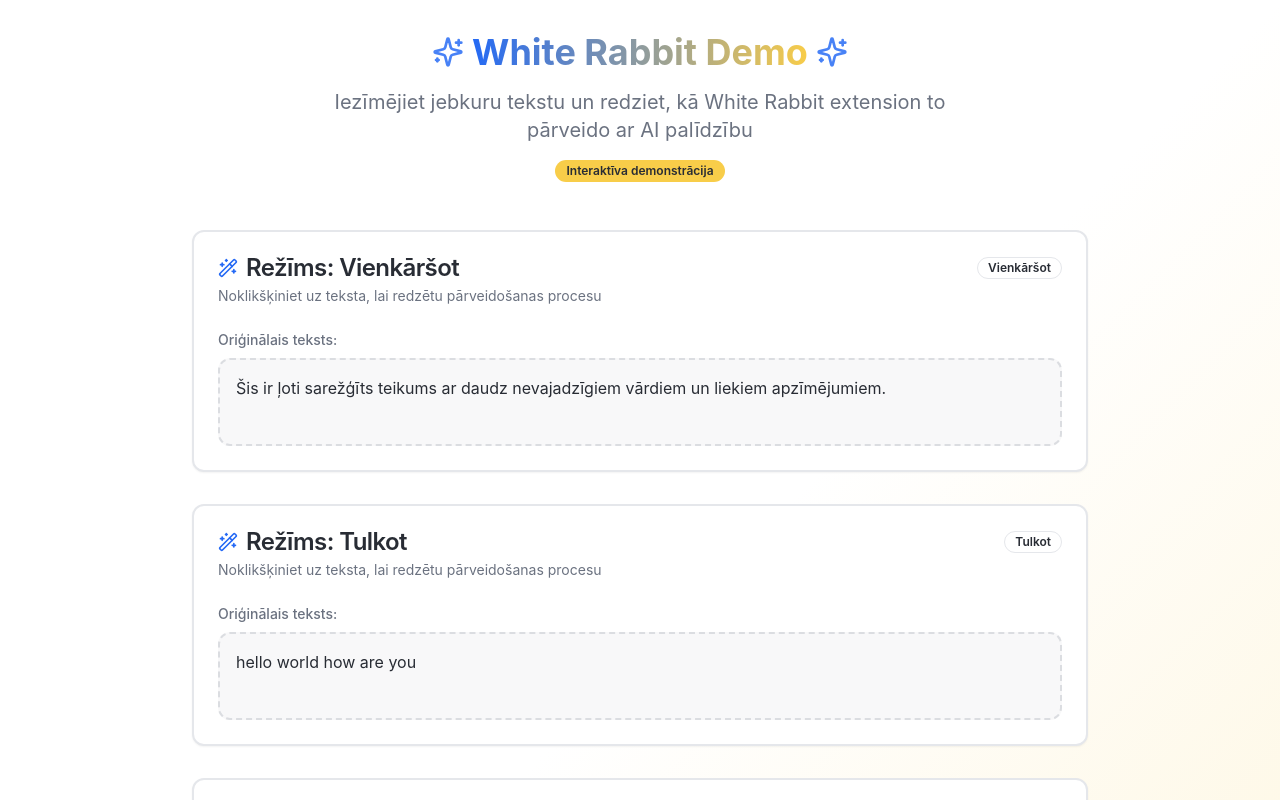
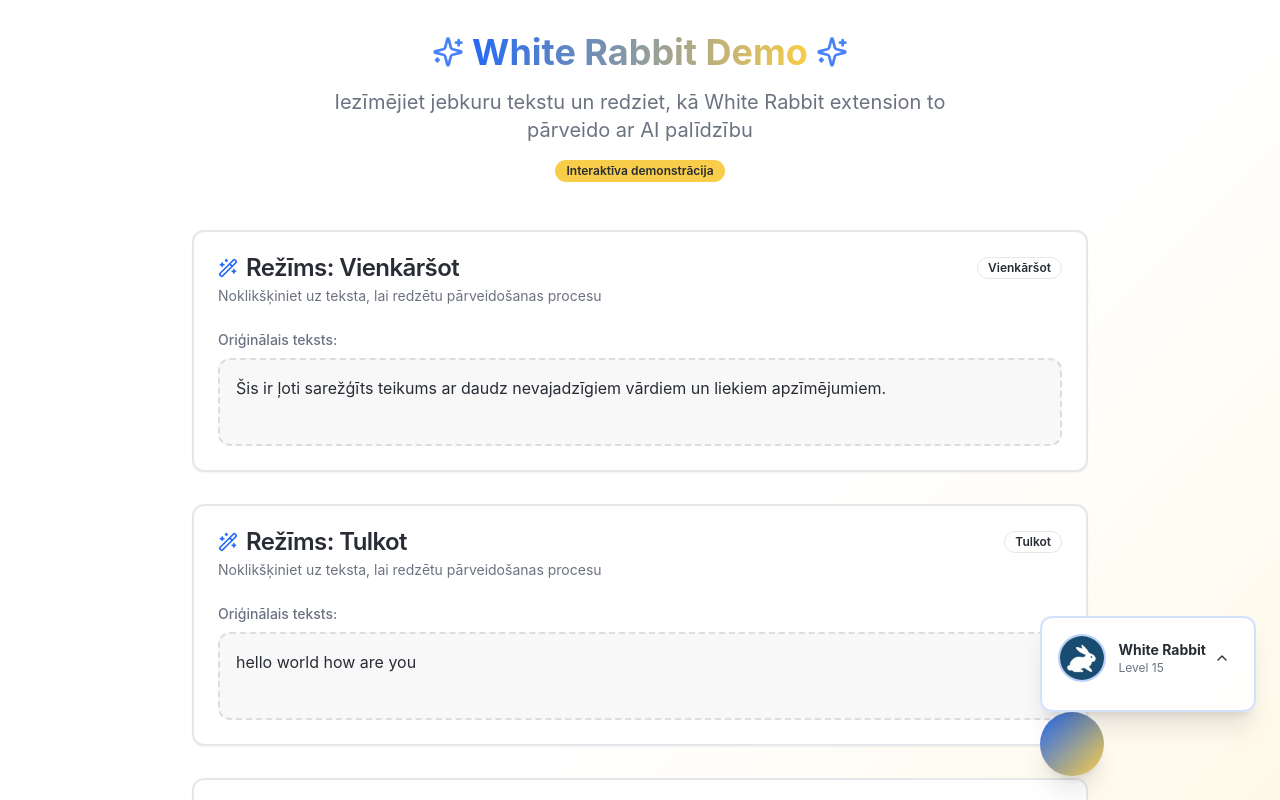
Before and after one commit to hotabics/rabbit-rewriter-rewards, a React (Vite) app: page /demo in a window 1280 px wide. Shown: the top 800 px of the page. Built offline with nearby package versions, Linux system fonts and the light colour scheme; the HTML template or start-up script is replaced by a standard one.

Commit message:
Add White Rabbit icon to all pages

```diff
--- a/src/App.tsx
+++ b/src/App.tsx
@@ -3,6 +3,7 @@ import { Toaster as Sonner } from "@/components/ui/sonner";
 import { TooltipProvider } from "@/components/ui/tooltip";
 import { QueryClient, QueryClientProvider } from "@tanstack/react-query";
 import { BrowserRouter, Routes, Route } from "react-router-dom";
+import WhiteRabbitWidget from "@/components/WhiteRabbitWidget";
 import Index from "./pages/Index";
 import Documentation from "./pages/Documentation";
 import Support from "./pages/Support";
@@ -25,6 +26,9 @@ const App = () => (
           <Route path="/support" element={<Support />} />
           <Route path="*" element={<NotFound />} />
         </Routes>
+
+        {/* Global White Rabbit Widget */}
+        <WhiteRabbitWidget />
       </BrowserRouter>
     </TooltipProvider>
   </QueryClientProvider>
--- a/src/pages/Index.tsx
+++ b/src/pages/Index.tsx
@@ -2,7 +2,6 @@ import { Button } from "@/components/ui/button";
 import { Card, CardContent, CardDescription, CardHeader, CardTitle } from "@/components/ui/card";
 import { Badge } from "@/components/ui/badge";
 import { Link } from "react-router-dom";
-import WhiteRabbitWidget from "@/components/WhiteRabbitWidget";
 import icon512 from "@/assets/icon512.png";
 
 const Index = () => {
@@ -221,9 +220,6 @@ const Index = () => {
           </div>
         </div>
       </footer>
-
-      {/* Interactive White Rabbit Widget */}
-      <WhiteRabbitWidget />
     </main>
   );
 };
```
